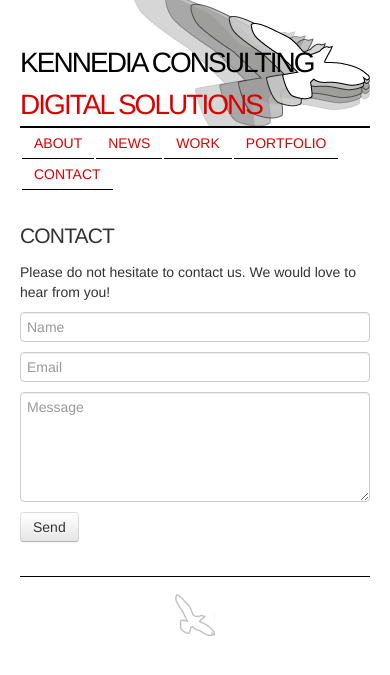
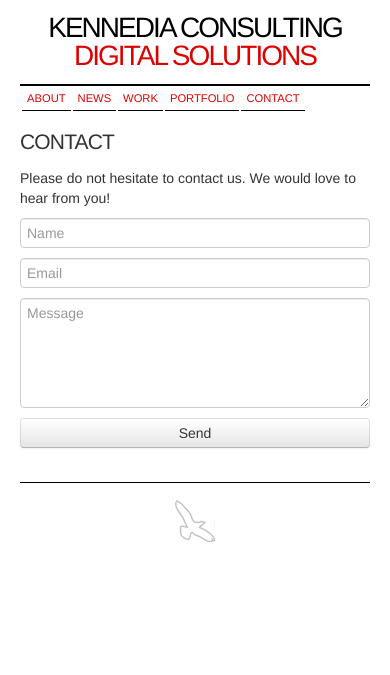
Before and after one commit to supagroova/kennedia.com, a Jekyll site: the page built from contact.html, in a window 390 px wide. Shown: the top 675 px of the page. Built offline with Jekyll 4.4.1, drawn with Linux system fonts in a browser that asks for light colours; Markdown is read by kramdown in place of the engine named in the settings.

Commit message:
iPhone styles

```diff
--- a/css/main.css
+++ b/css/main.css
@@ -85,10 +85,9 @@ label {
 
 .nav-pills>li> a,
 .nav-pills>li> a:hover {
-	background:none;
-	margin:0;
+    background: none;
+    margin: 0;
 }
-
 
 footer .container {
     border-top: 1px solid #000;
@@ -107,7 +106,7 @@ footer .container {
 }
 
 #footer_logo .media-object {
-	margin:10px auto;
+    margin: 10px auto;
 }
 
 /*****************************************************************************/
@@ -235,3 +234,62 @@ footer .container {
 /* Contact
 /*
 /*****************************************************************************/
+
+
+/*****************************************************************************/
+/*
+/* Responsive Fix
+/*
+/*****************************************************************************/
+
+/* Large desktop */
+@media (min-width: 979px) and (max-width: 1200px) { }
+
+/* Portrait tablet to landscape and desktop */
+@media (min-width: 768px) and (max-width: 979px) { }
+
+/* Landscape phone to portrait tablet */
+@media (max-width: 767px) { }
+
+/* Landscape phones and down */
+@media (max-width: 480px) {
+    #site_title h1 {
+        text-align: center;
+		margin: 0.5em 0;
+		line-height: 1em;
+	}
+
+	#site_title {
+		background: none;
+	}
+
+	#site_nav .nav {
+		float: none;
+	}
+
+	#site_nav .nav li a {
+	    padding:5px;
+		font-size:0.8em
+	}
+
+	button.btn, input[type="submit"].btn {
+		width:100%;
+	}
+
+}
+
+/*****************************************************************************/
+/*
+/* Retina Images
+/*
+/*****************************************************************************/
+@media print, screen,
+(-webkit-min-device-pixel-ratio: 1.25),
+(~`"-o-min-device-pixel-ratio: 1.25/1"`),
+(min--moz-device-pixel-ratio: 1.25),
+(-moz-min-device-pixel-ratio: 1.25),
+(-ms-min-device-pixel-ratio: 1.25),
+(min-device-pixel-ratio: 1.25),
+(min-resolution: 120dpi),
+(min-resolution: 1.25dppx) {
+}
```
Also changed, not shown: contact.html (+16 -18 lines), portfolio.html (+13 -14 lines).
